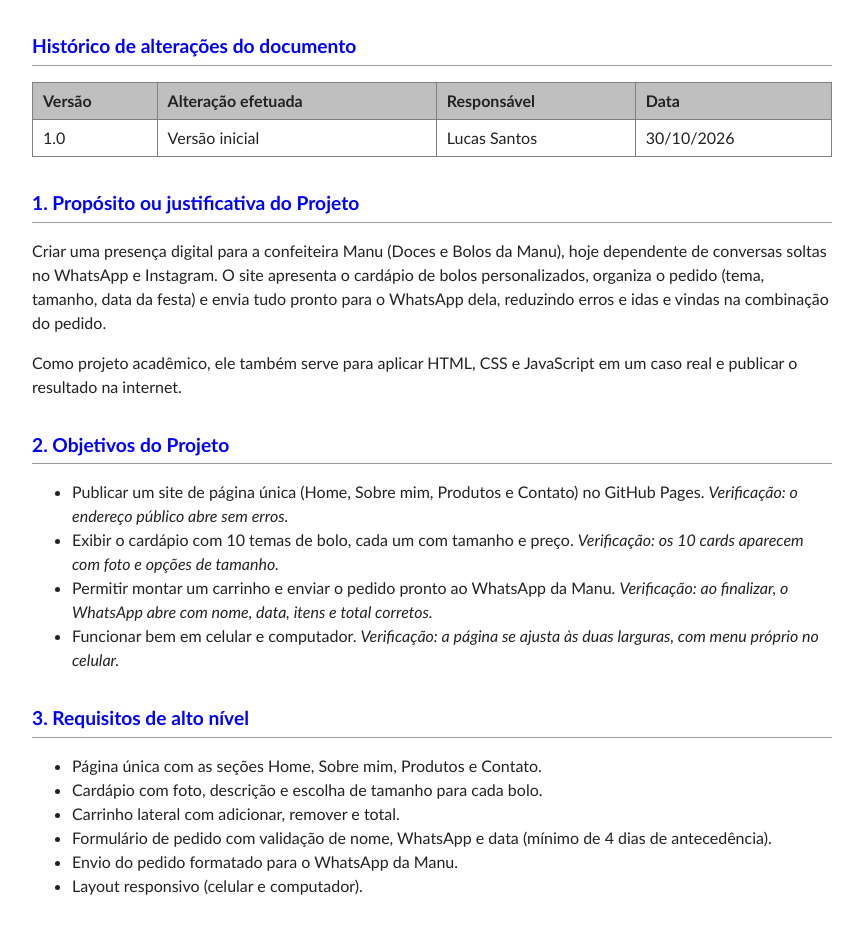
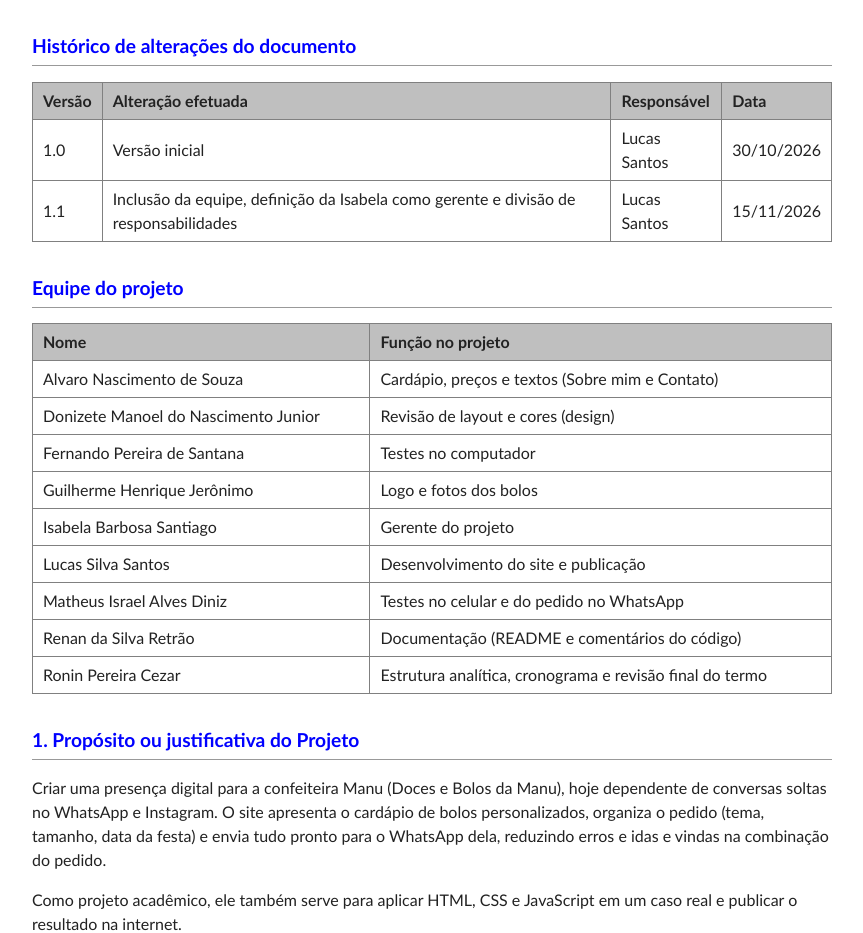
Before and after one commit to Lucasweb2025/docesebolosdamanu, a PHP site: page /termo-de-abertura.html in a window 1280 px wide. Shown: the part 173-1106 px from the top of the page, without its empty margins (208-1071 px from the left). Run offline with PHP 8.4, Linux system fonts and the light colour scheme.

Commit message:
Créditos da equipe no rodapé e termo de abertura com equipe e responsáveis
Co-Authored-By: Claude Sonnet 5.5 <noreply@anthropic.com>

```diff
--- a/termo-de-abertura.html
+++ b/termo-de-abertura.html
@@ -53,6 +53,21 @@
     <table>
         <tr><th>Versão</th><th>Alteração efetuada</th><th>Responsável</th><th>Data</th></tr>
         <tr><td>1.0</td><td>Versão inicial</td><td>Lucas Santos</td><td>30/10/2026</td></tr>
+        <tr><td>1.1</td><td>Inclusão da equipe, definição da Isabela como gerente e divisão de responsabilidades</td><td>Lucas Santos</td><td>15/11/2026</td></tr>
+    </table>
+
+    <h2>Equipe do projeto</h2>
+    <table>
+        <tr><th>Nome</th><th>Função no projeto</th></tr>
+        <tr><td>Alvaro Nascimento de Souza</td><td>Cardápio, preços e textos (Sobre mim e Contato)</td></tr>
+        <tr><td>Donizete Manoel do Nascimento Junior</td><td>Revisão de layout e cores (design)</td></tr>
+        <tr><td>Fernando Pereira de Santana</td><td>Testes no computador</td></tr>
+        <tr><td>Guilherme Henrique Jerônimo</td><td>Logo e fotos dos bolos</td></tr>
+        <tr><td>Isabela Barbosa Santiago</td><td>Gerente do projeto</td></tr>
+        <tr><td>Lucas Silva Santos</td><td>Desenvolvimento do site e publicação</td></tr>
+        <tr><td>Matheus Israel Alves Diniz</td><td>Testes no celular e do pedido no WhatsApp</td></tr>
+        <tr><td>Renan da Silva Retrão</td><td>Documentação (README e comentários do código)</td></tr>
+        <tr><td>Ronin Pereira Cezar</td><td>Estrutura analítica, cronograma e revisão final do termo</td></tr>
     </table>
 
     <h2>1. Propósito ou justificativa do Projeto</h2>
@@ -111,40 +126,40 @@
 
     <h2>9. Estrutura Analítica do Projeto (WBS)</h2>
     <table>
-        <tr><th style="width: 90px;">Código</th><th>Entrega / atividade</th></tr>
-        <tr class="nivel1"><td>1</td><td>Site Doces e Bolos da Manu</td></tr>
+        <tr><th style="width: 90px;">Código</th><th>Entrega / atividade</th><th style="width: 160px;">Responsável</th></tr>
+        <tr class="nivel1"><td>1</td><td>Site Doces e Bolos da Manu</td><td>Equipe</td></tr>
 
-        <tr class="nivel2"><td>1.1</td><td>Gerenciamento do projeto</td></tr>
-        <tr class="nivel3"><td>1.1.1</td><td>Termo de Abertura do Projeto</td></tr>
-        <tr class="nivel3"><td>1.1.2</td><td>Estrutura Analítica (WBS) e cronograma</td></tr>
-        <tr class="nivel3"><td>1.1.3</td><td>Entrega e validação com o professor</td></tr>
+        <tr class="nivel2"><td>1.1</td><td>Gerenciamento do projeto</td><td>Isabela</td></tr>
+        <tr class="nivel3"><td>1.1.1</td><td>Termo de Abertura do Projeto</td><td>Isabela</td></tr>
+        <tr class="nivel3"><td>1.1.2</td><td>Estrutura Analítica (WBS) e cronograma</td><td>Ronin</td></tr>
+        <tr class="nivel3"><td>1.1.3</td><td>Entrega e validação com o professor</td><td>Isabela</td></tr>
 
-        <tr class="nivel2"><td>1.2</td><td>Levantamento e conteúdo</td></tr>
-        <tr class="nivel3"><td>1.2.1</td><td>Reunir logo e fotos dos bolos</td></tr>
-        <tr class="nivel3"><td>1.2.2</td><td>Definir cardápio, tamanhos e preços</td></tr>
-        <tr class="nivel3"><td>1.2.3</td><td>Escrever os textos (Sobre mim e Contato)</td></tr>
+        <tr class="nivel2"><td>1.2</td><td>Levantamento e conteúdo</td><td>Alvaro e Guilherme</td></tr>
+        <tr class="nivel3"><td>1.2.1</td><td>Reunir logo e fotos dos bolos</td><td>Guilherme</td></tr>
+        <tr class="nivel3"><td>1.2.2</td><td>Definir cardápio, tamanhos e preços</td><td>Alvaro</td></tr>
+        <tr class="nivel3"><td>1.2.3</td><td>Escrever os textos (Sobre mim e Contato)</td><td>Alvaro</td></tr>
 
-        <tr class="nivel2"><td>1.3</td><td>Design e layout</td></tr>
-        <tr class="nivel3"><td>1.3.1</td><td>Identidade visual (cores, fontes e logo)</td></tr>
-        <tr class="nivel3"><td>1.3.2</td><td>Layout responsivo para celular e computador</td></tr>
+        <tr class="nivel2"><td>1.3</td><td>Design e layout</td><td>Donizete</td></tr>
+        <tr class="nivel3"><td>1.3.1</td><td>Identidade visual (cores, fontes e logo)</td><td>Donizete</td></tr>
+        <tr class="nivel3"><td>1.3.2</td><td>Layout responsivo para celular e computador</td><td>Donizete</td></tr>
 
-        <tr class="nivel2"><td>1.4</td><td>Desenvolvimento do site</td></tr>
-        <tr class="nivel3"><td>1.4.1</td><td>HTML: estrutura, seções e cards dos bolos</td></tr>
-        <tr class="nivel3"><td>1.4.2</td><td>CSS: visual e responsividade</td></tr>
-        <tr class="nivel3"><td>1.4.3</td><td>JavaScript: menu, carrinho, validação e envio ao WhatsApp</td></tr>
+        <tr class="nivel2"><td>1.4</td><td>Desenvolvimento do site</td><td>Lucas</td></tr>
+        <tr class="nivel3"><td>1.4.1</td><td>HTML: estrutura, seções e cards dos bolos</td><td>Lucas</td></tr>
+        <tr class="nivel3"><td>1.4.2</td><td>CSS: visual e responsividade</td><td>Lucas</td></tr>
+        <tr class="nivel3"><td>1.4.3</td><td>JavaScript: menu, carrinho, validação e envio ao WhatsApp</td><td>Lucas</td></tr>
 
-        <tr class="nivel2"><td>1.5</td><td>Testes</td></tr>
-        <tr class="nivel3"><td>1.5.1</td><td>Testes no computador</td></tr>
-        <tr class="nivel3"><td>1.5.2</td><td>Testes no celular</td></tr>
-        <tr class="nivel3"><td>1.5.3</td><td>Teste do pedido chegando ao WhatsApp</td></tr>
+        <tr class="nivel2"><td>1.5</td><td>Testes</td><td>Fernando e Matheus</td></tr>
+        <tr class="nivel3"><td>1.5.1</td><td>Testes no computador</td><td>Fernando</td></tr>
+        <tr class="nivel3"><td>1.5.2</td><td>Testes no celular</td><td>Matheus</td></tr>
+        <tr class="nivel3"><td>1.5.3</td><td>Teste do pedido chegando ao WhatsApp</td><td>Matheus</td></tr>
 
-        <tr class="nivel2"><td>1.6</td><td>Publicação</td></tr>
-        <tr class="nivel3"><td>1.6.1</td><td>Repositório no GitHub</td></tr>
-        <tr class="nivel3"><td>1.6.2</td><td>Publicação no GitHub Pages</td></tr>
+        <tr class="nivel2"><td>1.6</td><td>Publicação</td><td>Lucas</td></tr>
+        <tr class="nivel3"><td>1.6.1</td><td>Repositório no GitHub</td><td>Lucas</td></tr>
+        <tr class="nivel3"><td>1.6.2</td><td>Publicação no GitHub Pages</td><td>Lucas</td></tr>
 
-        <tr class="nivel2"><td>1.7</td><td>Documentação</td></tr>
-        <tr class="nivel3"><td>1.7.1</td><td>README do projeto</td></tr>
-        <tr class="nivel3"><td>1.7.2</td><td>Comentários explicativos no código</td></tr>
+        <tr class="nivel2"><td>1.7</td><td>Documentação</td><td>Renan</td></tr>
+        <tr class="nivel3"><td>1.7.1</td><td>README do projeto</td><td>Renan</td></tr>
+        <tr class="nivel3"><td>1.7.2</td><td>Comentários explicativos no código</td><td>Renan</td></tr>
     </table>
 
     <h2>10. Resumo do cronograma de marcos</h2>
@@ -159,7 +174,9 @@
 
     <h2>12. Lista das partes interessadas</h2>
     <ul>
-        <li>Lucas Santos: gerente e desenvolvedor do projeto.</li>
+        <li>Isabela Barbosa Santiago: gerente do projeto.</li>
+        <li>Lucas Silva Santos: desenvolvedor do site.</li>
+        <li>Equipe do projeto (Alvaro, Donizete, Fernando, Guilherme, Matheus, Renan e Ronin): integrantes do grupo, listados na seção "Equipe do projeto".</li>
         <li>Manu (Doces e Bolos da Manu): cliente e dona do negócio.</li>
         <li>Prof. Ricardo Black: orientador e avaliador do projeto.</li>
         <li>Clientes da Manu: usuários finais do site.</li>
@@ -169,15 +186,15 @@
     <ul>
         <li>O site está publicado e acessível pelo endereço do GitHub Pages.</li>
         <li>Todos os requisitos de alto nível funcionam, incluindo o envio do pedido ao WhatsApp.</li>
-        <li>O código está claro e comentado, e o aluno consegue explicá-lo.</li>
+        <li>O código está claro e comentado, e os integrantes da equipe conseguem explicá-lo.</li>
         <li>O professor valida e encerra o projeto.</li>
     </ul>
 
     <h2>14. Gerente do Projeto</h2>
     <ul>
-        <li><strong>Nome:</strong> Lucas Santos</li>
-        <li><strong>Responsabilidade:</strong> planejar, desenvolver, testar e publicar o site e entregar a documentação.</li>
-        <li><strong>Nível de autoridade designado:</strong> decide sobre o código e o layout dentro do escopo; mudanças de escopo passam pelo professor.</li>
+        <li><strong>Nome:</strong> Isabela Barbosa Santiago</li>
+        <li><strong>Responsabilidade:</strong> planejar e coordenar o projeto, acompanhar o trabalho da equipe, falar com a cliente e o professor e garantir a entrega do site e da documentação.</li>
+        <li><strong>Nível de autoridade designado:</strong> organiza as tarefas e os prazos da equipe e decide sobre o andamento dentro do escopo; mudanças de escopo passam pelo professor.</li>
     </ul>
 
     <h2>15. Patrocinador</h2>
```
Also changed, not shown: assets/css/estilo.css (+23 -0 lines), index.html (+16 -0 lines), 1 other file.
